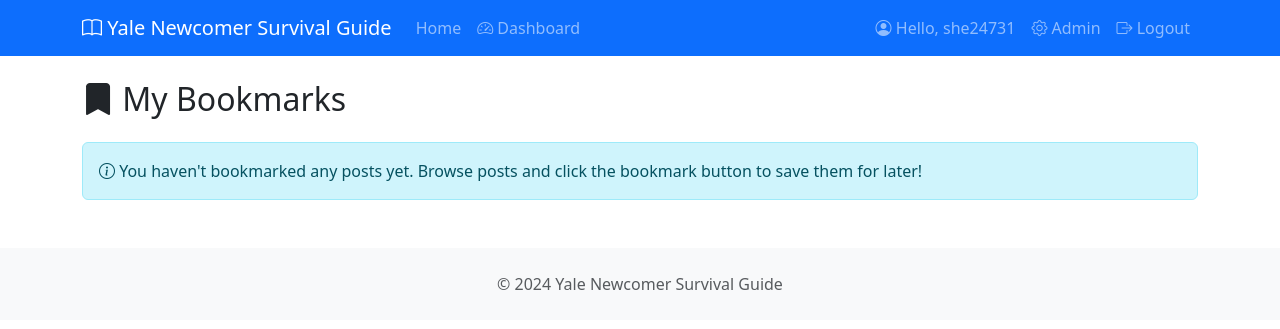
After one commit to she24731/far-storm-project, a Django app: page /bookmarks/ in a window 1280 px wide. The commit adds this page. Shown: the top 329 px of the page. Run offline with Django 4.2, Linux system fonts and the light colour scheme; a user stored in the database is signed in; data comes from the database, SQL or seed files in the repository; data that the repository does not hold is empty.

Commit message:
Implement Contributor role functionality
- Auto-assign Contributor role on signup
- Add views: contributor_post_list, contributor_delete_post, bookmark_post, bookmarks_list
- Update navbar with Create Post, My Posts, Bookmarks links
- Add bookmark functionality to post detail page
- Contributors can create, edit, delete own posts and bookmark posts
- Complete user journey: signup → login → create → submit → admin approve → visible

```diff
--- a/core/urls.py
+++ b/core/urls.py
@@ -18,6 +18,10 @@ urlpatterns = [
     # Contributor pages
     path('submit/', views.submit_post, name='submit_post'),
     path('submit/<int:post_id>/', views.submit_post, name='submit_post_edit'),
+    path('my-posts/', views.contributor_post_list, name='contributor_post_list'),
+    path('my-posts/delete/<int:post_id>/', views.contributor_delete_post, name='contributor_delete_post'),
+    path('p/<slug:slug>/bookmark/', views.bookmark_post, name='bookmark_post'),
+    path('bookmarks/', views.bookmarks_list, name='bookmarks_list'),
 
     # Admin dashboard
     path('dashboard/', views.dashboard, name='dashboard'),
--- a/core/views.py
+++ b/core/views.py
@@ -154,6 +154,90 @@ def submit_post(request, post_id=None):
 
 
 @login_required
+@user_passes_test(is_contributor, login_url='core:home')
+def contributor_post_list(request):
+    """
+    List all posts created by the current contributor.
+
+    URL: /my-posts/
+    Shows drafts, pending, approved, and rejected posts.
+    """
+    posts = Post.objects.filter(author=request.user).select_related('category').order_by('-updated_at')
+
+    context = {
+        'posts': posts,
+    }
+    return render(request, 'core/contributor_post_list.html', context)
+
+
+@login_required
+@user_passes_test(is_contributor, login_url='core:home')
+def contributor_delete_post(request, post_id):
+    """
+    Delete a post (only own posts).
+
+    URL: /my-posts/delete/<post_id>/
+    """
+    post = get_object_or_404(Post, id=post_id)
+
+    # Only allow deleting own posts unless admin
+    if post.author != request.user and not request.user.is_staff:
+        messages.error(request, "You can only delete your own posts.")
+        return redirect('core:contributor_post_list')
+
+    if request.method == 'POST':
+        post_title = post.title
+        post.delete()
+        messages.success(request, f'Post "{post_title}" has been deleted.')
+        return redirect('core:contributor_post_list')
+
+    context = {
+        'post': post,
+    }
+    return render(request, 'core/contributor_delete_post.html', context)
+
+
+@login_required
+def bookmark_post(request, slug):
+    """
+    Toggle bookmark for a post.
+
+    URL: /p/<slug>/bookmark/
+    """
+    post = get_object_or_404(Post, slug=slug)
+
+    # Only allow bookmarking approved posts (or own posts for contributors)
+    if post.status != 'approved' and post.author != request.user:
+        messages.error(request, "You can only bookmark approved posts.")
+        return redirect('core:post_detail', slug=post.slug)
+
+    bookmark, created = Bookmark.objects.get_or_create(user=request.user, post=post)
+
+    if created:
+        messages.success(request, f'Post "{post.title}" has been bookmarked.')
+    else:
+        bookmark.delete()
+        messages.info(request, f'Post "{post.title}" has been removed from bookmarks.')
+
+    return redirect('core:post_detail', slug=post.slug)
+
+
+@login_required
+def bookmarks_list(request):
+    """
+    List all bookmarked posts for the current user.
+
+    URL: /bookmarks/
+    """
+    bookmarks = Bookmark.objects.filter(user=request.user).select_related('post', 'post__category', 'post__author').order_by('-created_at')
+
+    context = {
+        'bookmarks': bookmarks,
+    }
+    return render(request, 'core/bookmarks_list.html', context)
+
+
+@login_required
 @user_passes_test(is_admin, login_url='core:home')
 def dashboard(request):
     """
@@ -204,7 +288,7 @@ def signup(request):
     User registration view.
 
     Creates a new user account and automatically logs them in.
-    New users are assigned to the Reader group by default.
+    New users are automatically assigned to the Contributor group.
     """
     if request.user.is_authenticated:
         # Redirect authenticated users away from signup page
@@ -215,18 +299,18 @@ def signup(request):
         if form.is_valid():
             user = form.save()
 
-            # Assign user to Reader group by default
+            # Assign user to Contributor group by default
             try:
-                reader_group = Group.objects.get(name=READER_GROUP)
-                user.groups.add(reader_group)
+                contributor_group = Group.objects.get(name=CONTRIBUTOR_GROUP)
+                user.groups.add(contributor_group)
             except Group.DoesNotExist:
-                # If Reader group doesn't exist, create it
-                reader_group = Group.objects.create(name=READER_GROUP)
-                user.groups.add(reader_group)
+                # If Contributor group doesn't exist, create it
+                contributor_group = Group.objects.create(name=CONTRIBUTOR_GROUP)
+                user.groups.add(contributor_group)
 
             # Automatically log the user in after registration
             login(request, user)
-            messages.success(request, f'Welcome, {user.username}! Your account has been created successfully.')
+            messages.success(request, f'Welcome, {user.username}! Your account has been created. You can now create posts!')
             return redirect('core:home')
     else:
         form = UserRegistrationForm()
--- a/templates/base.html
+++ b/templates/base.html
@@ -23,12 +23,21 @@
                         <a class="nav-link" href="{% url 'core:home' %}">Home</a>
                     </li>
                     {% if user.is_authenticated %}
-                        {# TODO: restrict this to 'Contributors' group - currently checks user.groups.filter(name='Contributor').exists() #}
                         {% for group in user.groups.all %}
                             {% if group.name == 'Contributor' %}
                                 <li class="nav-item">
                                     <a class="nav-link" href="{% url 'core:submit_post' %}">
-                                        <i class="bi bi-pencil"></i> Submit Post
+                                        <i class="bi bi-plus-circle"></i> Create Post
+                                    </a>
+                                </li>
+                                <li class="nav-item">
+                                    <a class="nav-link" href="{% url 'core:contributor_post_list' %}">
+                                        <i class="bi bi-file-text"></i> My Posts
+                                    </a>
+                                </li>
+                                <li class="nav-item">
+                                    <a class="nav-link" href="{% url 'core:bookmarks_list' %}">
+                                        <i class="bi bi-bookmark"></i> Bookmarks
                                     </a>
                                 </li>
                             {% endif %}
--- /dev/null
+++ b/templates/core/bookmarks_list.html
@@ -0,0 +1,50 @@
+{% extends 'base.html' %}
+
+{% block title %}My Bookmarks - Yale Newcomer Survival Guide{% endblock %}
+
+{% block content %}
+<h2 class="mb-4"><i class="bi bi-bookmark-fill"></i> My Bookmarks</h2>
+
+{% if bookmarks %}
+    <div class="row">
+        {% for bookmark in bookmarks %}
+            <div class="col-md-6 mb-4">
+                <div class="card shadow-sm h-100">
+                    <div class="card-body">
+                        <h5 class="card-title">
+                            <a href="{% url 'core:post_detail' bookmark.post.slug %}" class="text-decoration-none">
+                                {{ bookmark.post.title }}
+                            </a>
+                        </h5>
+                        <p class="card-text">
+                            <span class="badge bg-primary">{{ bookmark.post.category.name }}</span>
+                            {% if bookmark.post.status != 'approved' %}
+                                <span class="badge bg-warning text-dark ms-2">{{ bookmark.post.get_status_display }}</span>
+                            {% endif %}
+                        </p>
+                        <p class="card-text text-muted">
+                            <small>
+                                <i class="bi bi-person"></i> By {{ bookmark.post.author.username }}
+                                <span class="ms-3"><i class="bi bi-calendar"></i> Bookmarked {{ bookmark.created_at|date:"M d, Y" }}</span>
+                            </small>
+                        </p>
+                        <div class="mt-3">
+                            <a href="{% url 'core:post_detail' bookmark.post.slug %}" class="btn btn-primary btn-sm">
+                                <i class="bi bi-eye"></i> Read Post
+                            </a>
+                            <a href="{% url 'core:bookmark_post' bookmark.post.slug %}" class="btn btn-outline-danger btn-sm">
+                                <i class="bi bi-bookmark-x"></i> Remove Bookmark
+                            </a>
+                        </div>
+                    </div>
+                </div>
+            </div>
+        {% endfor %}
+    </div>
+{% else %}
+    <div class="alert alert-info">
+        <i class="bi bi-info-circle"></i> You haven't bookmarked any posts yet.
+        Browse posts and click the bookmark button to save them for later!
+    </div>
+{% endif %}
+{% endblock %}
```
Also changed, not shown: templates/core/contributor_delete_post.html (added, +48 -0 lines), templates/core/contributor_post_list.html (added, +67 -0 lines), templates/core/post_detail.html (+10 -0 lines).
